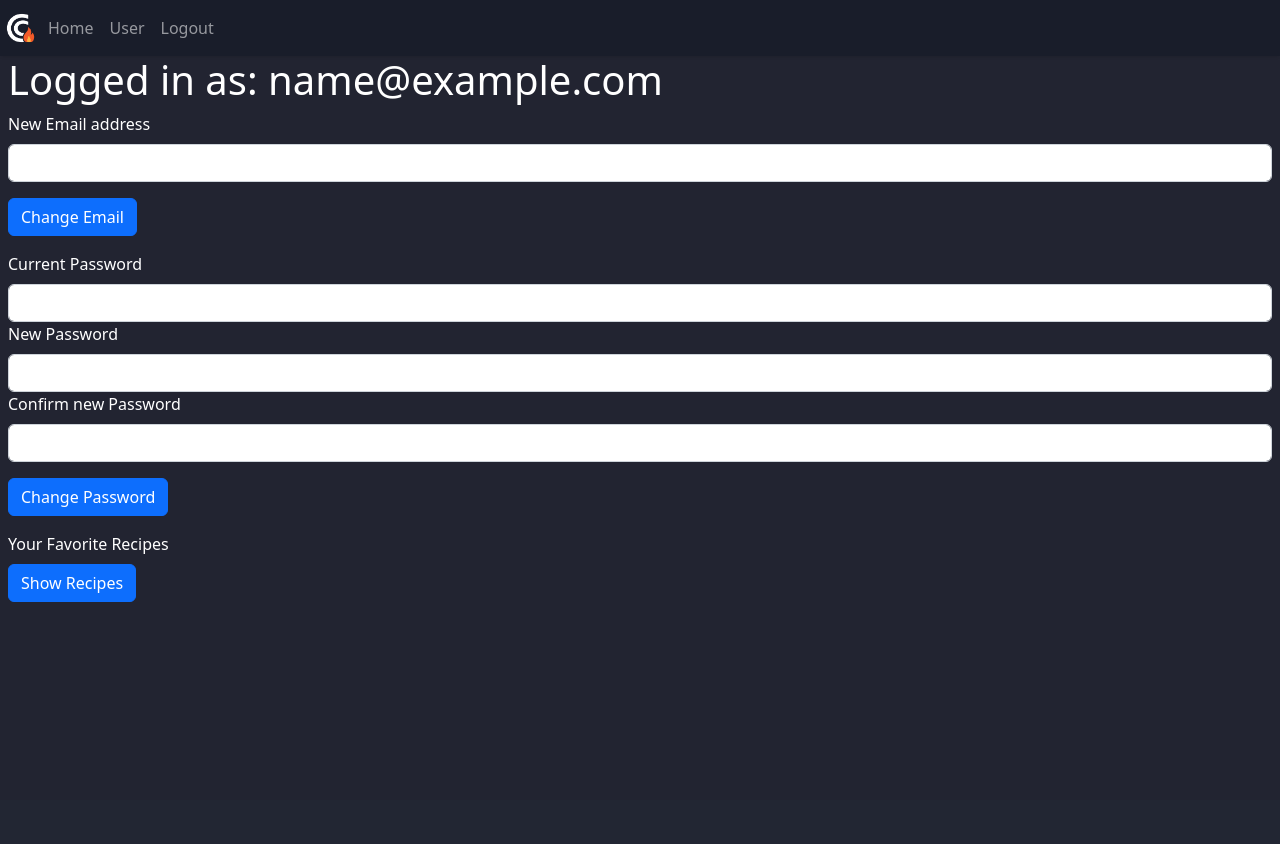
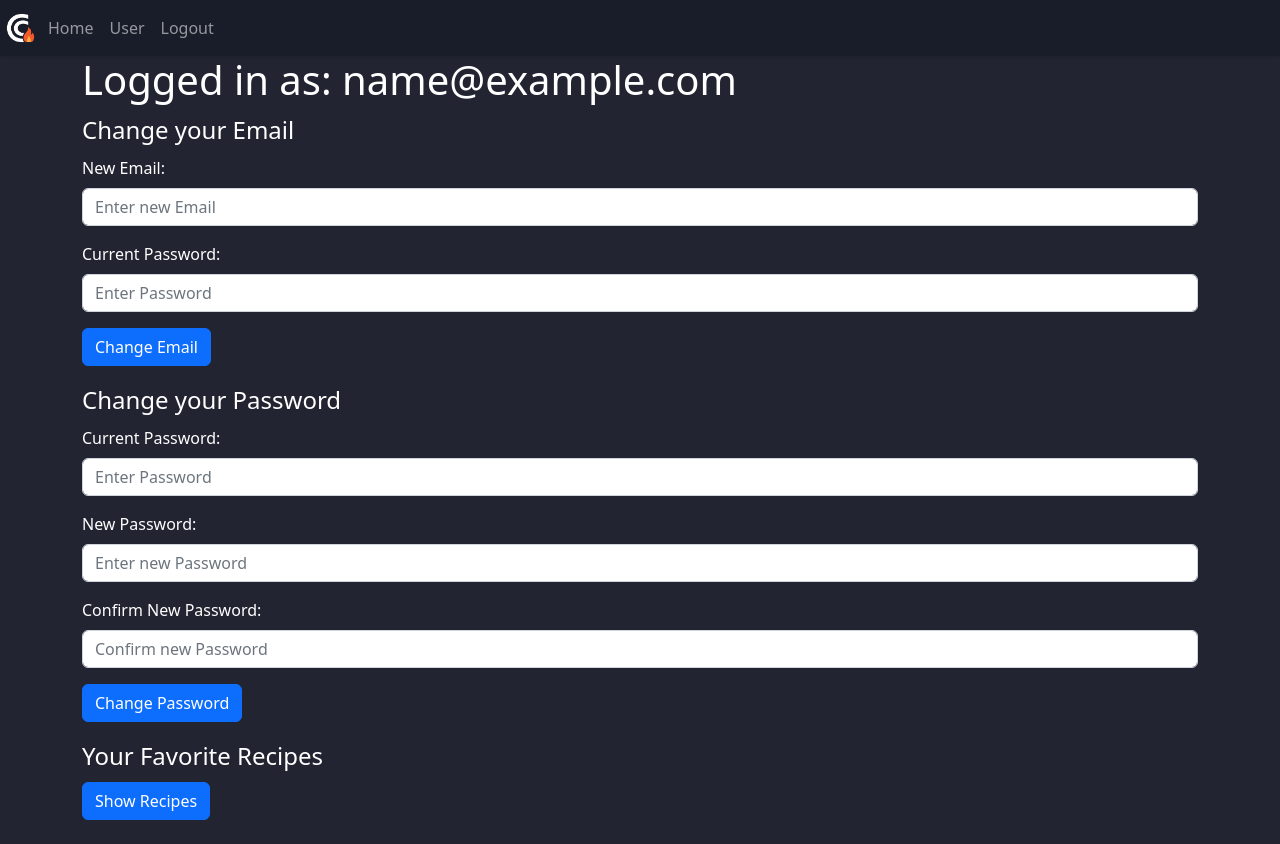
Before and after one commit to michaelWebDeve/CalorieCraveDevOps, a Flask app: page /user in a window 1280 px wide. Before the commit the page ends 602 px from the top, so only its background shows below. Run offline with Flask 3, Linux system fonts and the light colour scheme; the visitor is signed in with stand-in values (Sample User, id 1).

Commit message:
Updating basic design for user.html

```diff
--- a/templates/user.html
+++ b/templates/user.html
@@ -3,36 +3,52 @@
 {% block title %}User{% endblock %}
 
 {% block content %}
+    <div class="container">
     <h1>Logged in as: {{ email }}</h1>
-<form>
+    <form method="POST" id="changeEmailForm">
+        <fieldset>
+            <legend>Change your Email</legend>
             <div class="mb-3">
+                <label for="newEmail" class="form-label">New Email:</label>
+                <input type="email" class="form-control" id="newEmail" name="newEmail" placeholder="Enter new Email" required>
+            </div>
             <div class="mb-3">
-          <label for="exampleInputEmail1" class="form-label">New Email address</label>
-          <input type="email" class="form-control" id="exampleInputEmail1" aria-describedby="emailHelp">
+                <label for="currentPasswordChangeEmail" class="form-label">Current Password:</label>
+                <input type="password" class="form-control" id="currentPasswordChangeEmail" name="currentPasswordChangeEmail" placeholder="Enter Password" required>
             </div>
             <div class="mb-3">
                 <button type="submit" class="btn btn-primary">Change Email</button>
             </div>
+        </fieldset>
+    </form>
+    <form method="POST" id="changePasswordForm">
+        <fieldset>
+            <legend>Change your Password</legend>
+            <div class="mb-3">
+                <label for="currentPassword" class="form-label">Current Password:</label>
+                <input type="password" class="form-control" id="currentPassword" name="currentPassword" placeholder="Enter Password" required>
             </div>
             <div class="mb-3">
+                <label for="newPassword" class="form-label">New Password:</label>
+                <input type="password" class="form-control" id="newPassword" name="newPassword" placeholder="Enter new Password" required>
+            </div>
             <div class="mb-3">
-          <label for="exampleInputPassword1" class="form-label">Current Password</label>
-          <input type="password" class="form-control" id="exampleInputPassword1">
-          <label for="exampleInputPassword2" class="form-label">New Password</label>
-          <input type="password" class="form-control" id="exampleInputPassword2">
-          <label for="exampleInputPassword3" class="form-label">Confirm new Password</label>
-          <input type="password" class="form-control" id="exampleInputPassword3">
+                <label for="newPassword2" class="form-label">Confirm New Password:</label>
+                <input type="password" class="form-control" id="newPassword2" name="newPassword2" placeholder="Confirm new Password" required>
             </div>
             <div class="mb-3">
                 <button type="submit" class="btn btn-primary">Change Password</button>
             </div>
-  </div>
-  <div class="mb-3">
-      <label for="showFavoriteRecipes" class="form-label">Your Favorite Recipes</label>
+        </fieldset>
+    </form>
+    <form method="POST" id="showFavoriteRecipesForm">
+        <fieldset>
+            <legend>Your Favorite Recipes</legend>
             <div class="mb-3">
                 <button type="submit" class="btn btn-primary" id="showFavoriteRecipes">Show Recipes</button>
             </div>
+        </fieldset>
+    </form>
 </div>
-</form>
 
 {% endblock %}
```
Lines whose indentation alone changed are shown as unchanged.
